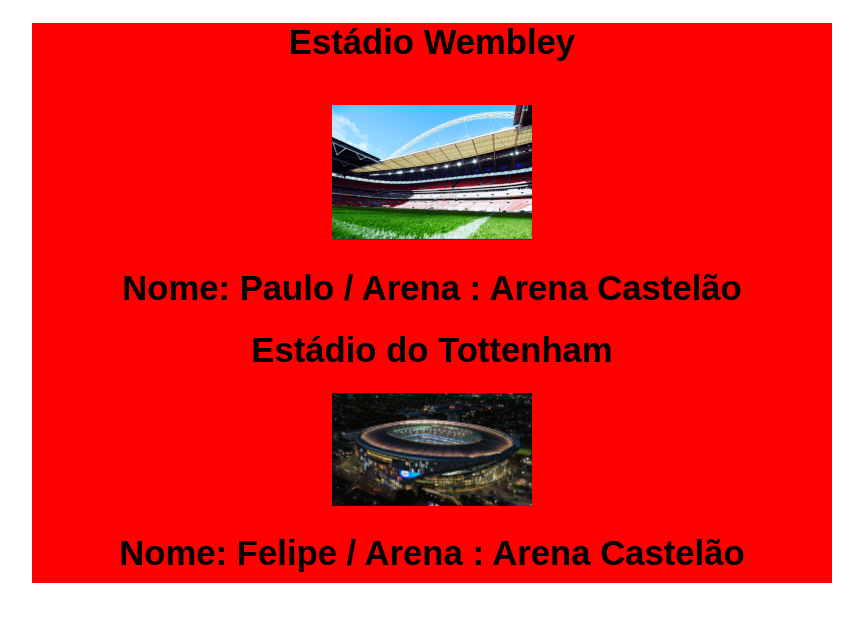
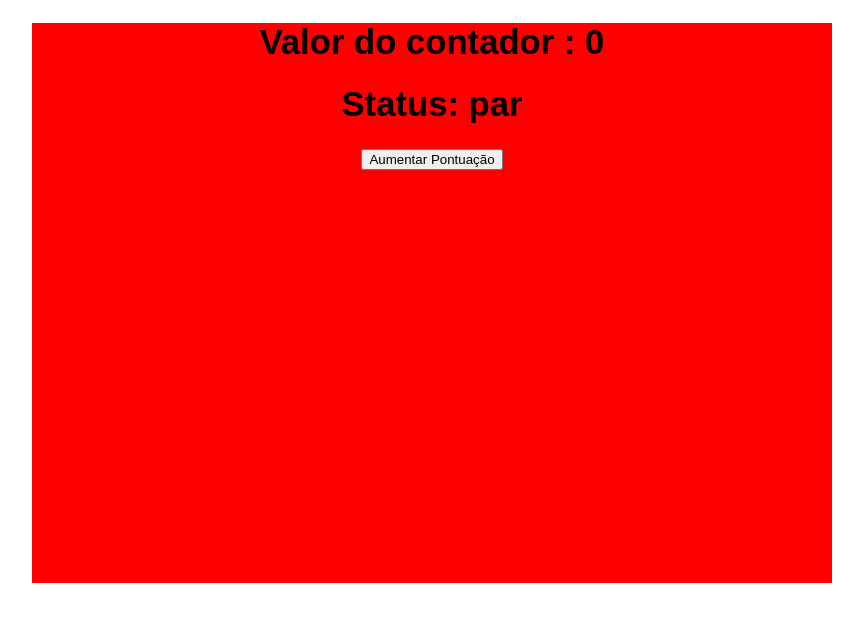
Before and after one commit to marlustavares/web-2022-1, a React (Create React App) app in the folder WEB/introducao_web/: page / in a window 1280 px wide. Shown: the top 622 px of the page, without its empty margins (208-1071 px from the left). Built offline with nearby package versions, Linux system fonts and the light colour scheme.

Commit message:
alterei alguns arquivos

```diff
--- a/WEB/introducao_web/src/App.js
+++ b/WEB/introducao_web/src/App.js
@@ -11,22 +11,34 @@
 //import Questao4 from './components/atividades/Questao4';
 //import{CapitaoAmerica as Ca,ViuvaNegra as Vn} from './components/Vingadores';
 //import Casa from './components/hardcoded/Casa';
-import Personagem from './components/hardcoded/Personagem';
-import IMC from './components/imc/Imc';
-import IMCCLASS from './components/imc/ImcClass';
+//import Personagem from './components/hardcoded/Personagem';
+//import IMC from './components/imc/Imc';
+//import IMCCLASS from './components/imc/ImcClass';
 //import Filho from './components/filhoPai/Filho';
-import Pai from './components/filhoPai/Pai';
-import CidadeSimples from './components/cidades/CidadeSimples';
-import CidadeComClasse from './components/cidades/CidadeComClasse';
+//import Pai from './components/filhoPai/Pai';
+//import CidadeSimples from './components/cidades/CidadeSimples';
+//import CidadeComClasse from './components/cidades/CidadeComClasse';
 
 
-import Arena from './components/Ap01/questao1/Arena';
-import World from './components/Ap01/questao3/World';
-import Arena2 from './components/Ap01/questao4/Arena2';
-import Hero from './components/Ap01/questao1/Hero';
+//import Arena from './components/Ap01/questao1/Arena';
+//import World from './components/Ap01/questao3/World';
+//import Arena2 from './components/Ap01/questao4/Arena2';
+//import Hero from './components/Ap01/questao1/Hero';
 import Enemy from './components/Ap01/questao1/Enemy';
+import Contador from './components/hooks/Contador';
+import Contador2 from './components/hooks/Contador2';
 
 
+function App(){
+  return(
+    <div className="App">
+      <Contador2 />
+    </div>
+  )
+}
+
+
+/*
 function App(){
   return(
     <div className="App">
@@ -38,7 +50,7 @@
         </World>
     </div>
   )
-}
+}*/
 
 /* questão1
 <div className="App">
--- /dev/null
+++ b/WEB/introducao_web/src/components/hooks/Contador.jsx
@@ -0,0 +1,19 @@
+import React , {useState} from "react";
+
+const Contador = () => {
+    //let contador = 0;
+    const [cont,setCont] = useState(0);
+    return(
+        <div>
+            <h1>Valor do contador : {cont} </h1>
+            <button onClick ={()=>{
+                //console.log(contador)
+                setCont(cont+1)
+            }}>Aumentar Pontuação
+            </button>
+        </div>
+
+    )
+}
+
+export default Contador
--- /dev/null
+++ b/WEB/introducao_web/src/components/hooks/Contador2.jsx
@@ -0,0 +1,26 @@
+import React , {useState,useEffect} from "react";
+
+const Contador2 = () => {
+    const [cont,setCont] = useState(0);
+    const [status,parImpar] = useState('par');
+
+    useEffect(()=>{
+        if(cont%2 == 0)
+            parImpar('par');
+        else
+            parImpar('impar')
+    },[cont])
+    return(
+        <div>
+            <h1>Valor do contador : {cont} </h1>
+            <h1>Status: {status} </h1>
+            <button onClick ={()=>{
+                setCont(cont+1)
+            }}>Aumentar Pontuação
+            </button>
+        </div>
+
+    )
+}
+
+export default Contador2
```
